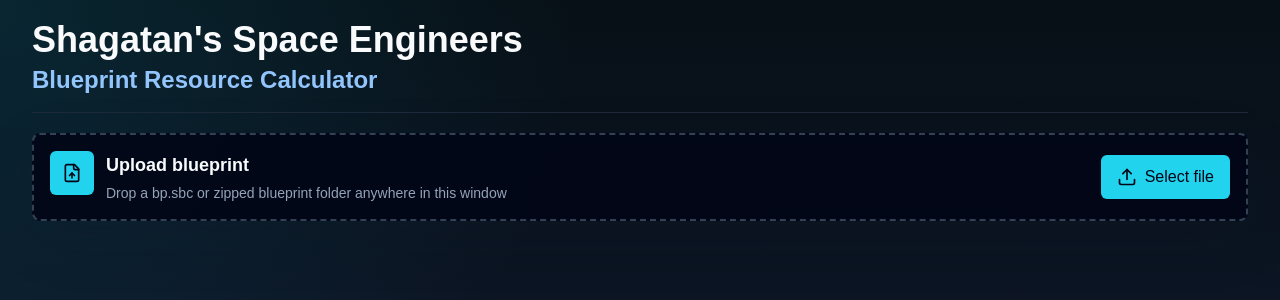
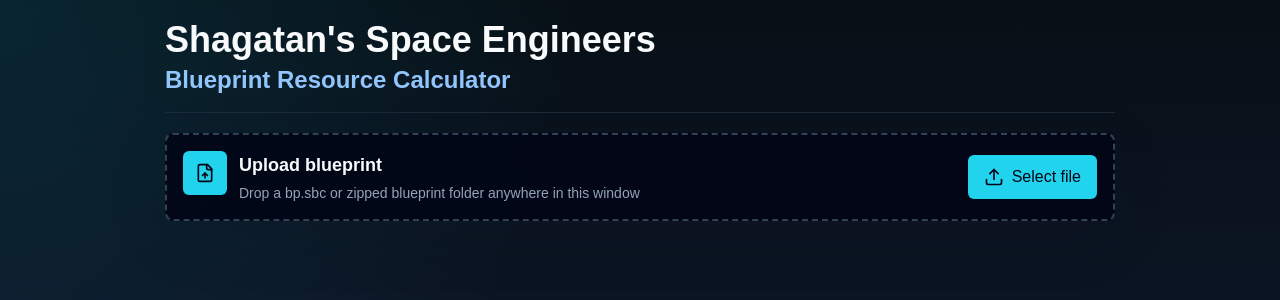
Before and after one commit to SamiKamara/SSEBPRC, a Next.js app: page / in a window 1280 px wide. Shown: the top 300 px of the page. Built offline with nearby package versions, Linux system fonts and the light colour scheme.

Commit message:
Narrow main calculator layout

```diff
--- a/src/components/BlueprintResourceCalculator.tsx
+++ b/src/components/BlueprintResourceCalculator.tsx
@@ -176,7 +176,7 @@ export function BlueprintResourceCalculator() {
           </div>
         </div>
       ) : null}
-      <div className="mx-auto flex w-full max-w-7xl flex-col gap-5">
+      <div className="mx-auto flex w-full max-w-[950px] flex-col gap-5">
         <header className="border-b border-slate-800 pb-4">
           <div className="flex flex-col gap-3">
             <div className="min-w-0">
```
